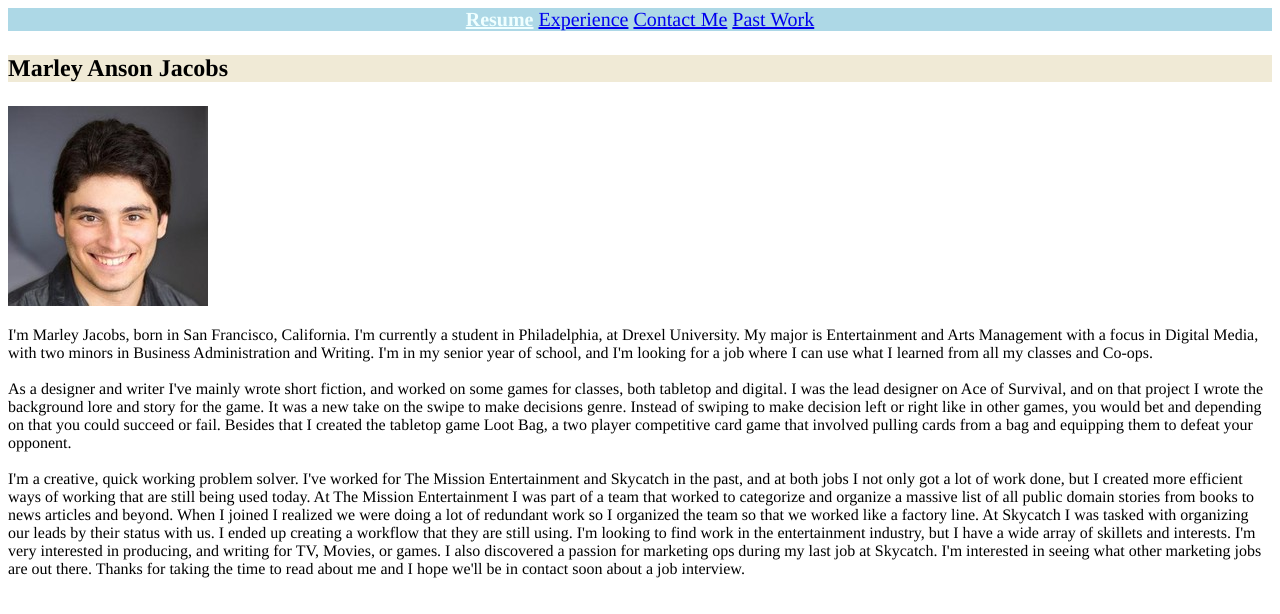
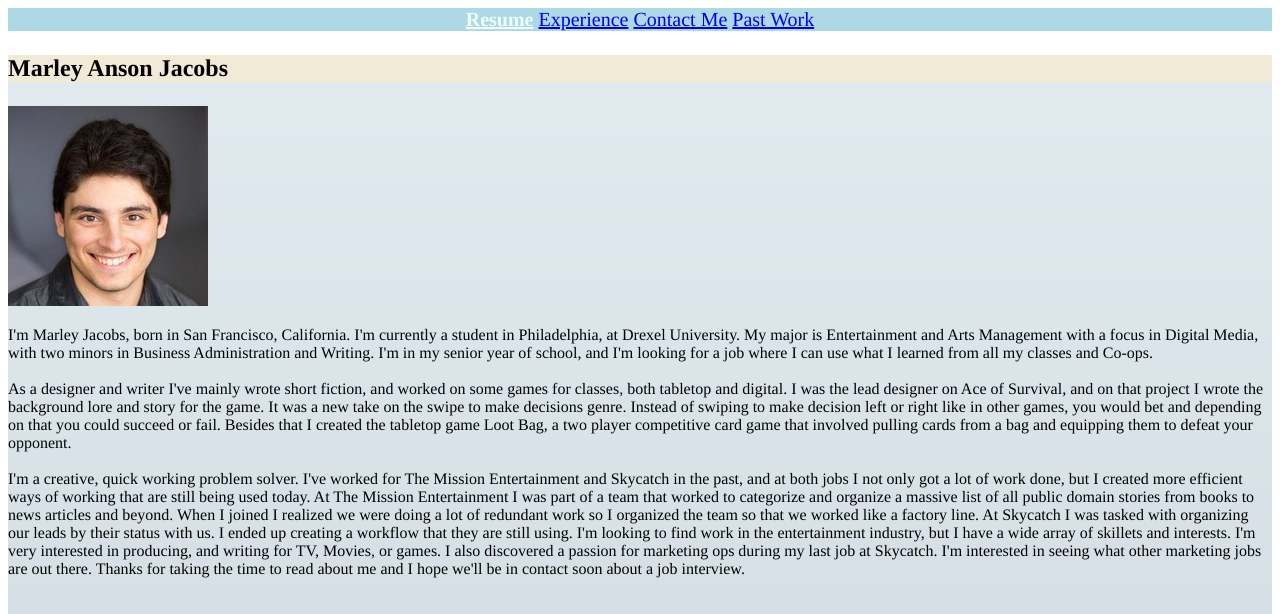
Before and after one commit to marleymanjacobs/Final-IDM-221-project, a plain HTML site: page index.html in a window 1280 px wide. Shown: the top 614 px of the page. Drawn offline with Linux system fonts and the light colour scheme.

Commit message:
added background

```diff
--- a/pagestyle.css
+++ b/pagestyle.css
@@ -8,6 +8,13 @@ nav {
     text-align: center;
     background: #ADD8e6;
 }
+
+main {
+    background-image: url('br.jpg');
+    background-repeat: no-repeat;
+    background-attachment: fixed;
+}
+
 
 .active {
     font-weight: bold;
```
Also changed, not shown: br.jpg (added).
